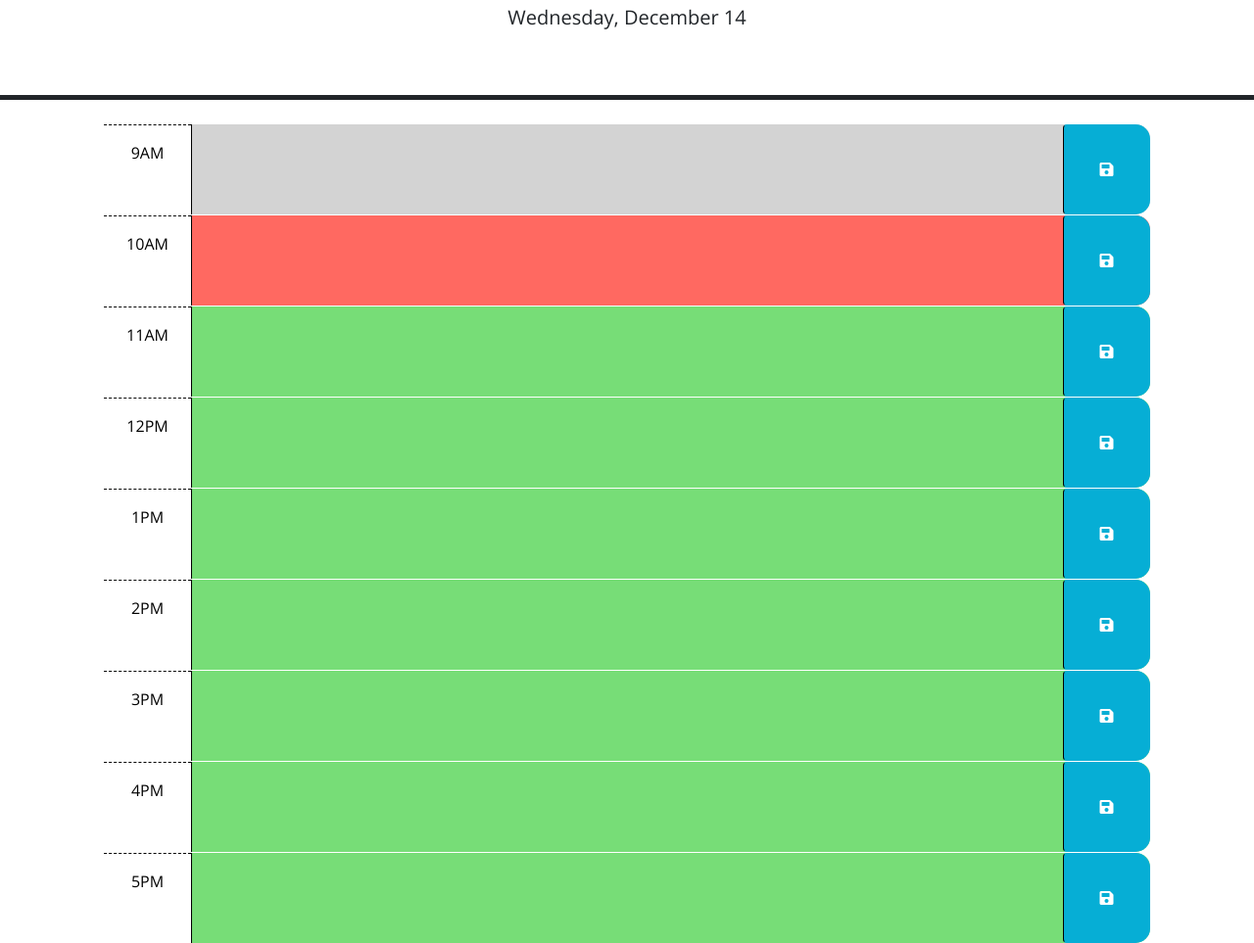
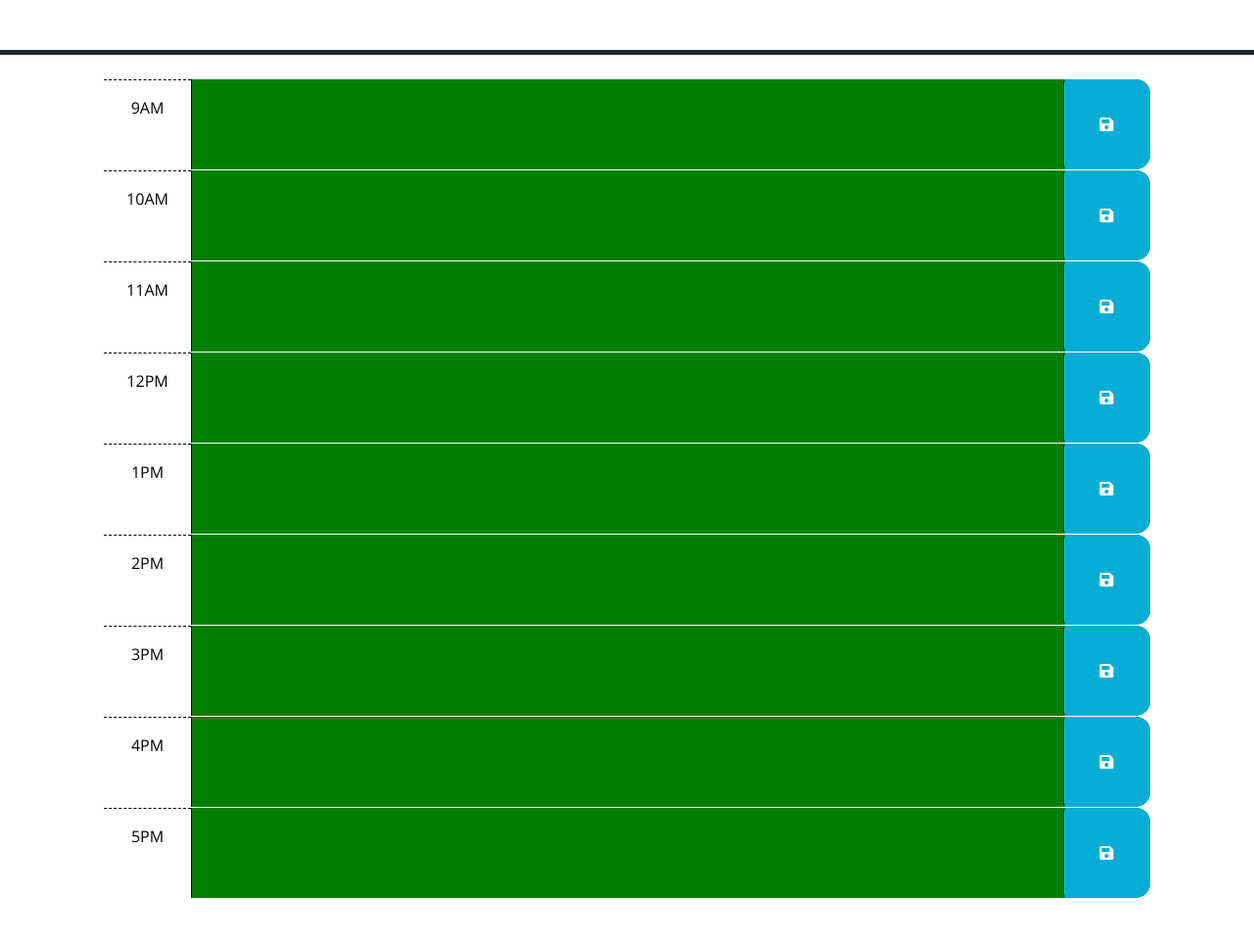
Before and after one commit to ED0920/work-day-scheduler, a plain HTML site: page index.html in a window 1280 px wide. Shown: the part 176-1139 px from the top of the page at 98% size. After the commit the page ends 1093 px from the top, so only its background shows below. Drawn offline with nearby package versions, Linux system fonts and the light colour scheme.

Commit message:
change background colour pending on time

```diff
--- a/Develop/script.js
+++ b/Develop/script.js
@@ -4,7 +4,7 @@
 
 // $("iner").wrap(<"div calss");
 
-$(function () {
+// $(function () {
   // TODO: Add a listener for click events on the save button. This code should
   // use the id in the containing time-block as a key to save the user input in
   // local storage. HINT: What does `this` reference in the click listener
@@ -23,7 +23,7 @@ $(function () {
   // attribute of each time-block be used to do this?
   //
   // TODO: Add code to display the current date in the header of the page.
-});
+// });
 
 let currentDateEl = document.getElementById("currentDay");
 
@@ -31,7 +31,7 @@ let currentDateEl = document.getElementById("currentDay");
 // Format date in header to grab current date
 var d = new dayjs().format("dddd, MMMM DD");
 
-currentDateEl.innerHTML = d
+// currentDateEl.innerHTML = d
 
 // Save button to save text in text area
 // for (var i = 9; i < 18; i++){
@@ -49,3 +49,31 @@ for (let i = 9; i < 18; i++){
   document.getElementById("text"+i).value = savedText;
 
 }
+
+const currentD = new Date();
+var currentHour = currentD.getHours();
+console.log(currentHour);
+
+// for (var i=9; i<18; i++){
+//   if (i < currentHour){
+//     document.getElementById("hour-"+i).style.backgroundColour = 'grey'
+//   }
+//   if (i === currentHour){
+//     document.getElementById("hour-"+i).style.backgroundColour = "red"
+//   }
+//   if (i > currentHour){
+//     document.getElementById("hour-"+i).style.backgroundColour = 'green'
+//   }
+// }
+
+for (var i=9; i<18; i++){
+  if (i < currentHour){
+    document.getElementById("hour-"+i).style.backgroundColor = 'grey'
+  }
+  if (i === currentHour){
+    document.getElementById("hour-"+i).style.backgroundColor = "red"
+  }
+  if (i > currentHour){
+    document.getElementById("hour-"+i).style.backgroundColor = 'green'
+  }
+}
--- a/index.html
+++ b/index.html
@@ -74,7 +74,7 @@
         </button>
       </div>
 
-      <div id="hour-1" class="row time-block future">
+      <div id="hour-13" class="row time-block future">
         <div class="col-2 col-md-1 hour text-center py-3">1PM</div>
         <textarea id="text13" class="col-8 col-md-10 description" rows="3"> </textarea>
         <button id="saveBtn13" class="btn saveBtn col-2 col-md-1" aria-label="save">
@@ -82,7 +82,7 @@
         </button>
       </div>
 
-      <div id="hour-2" class="row time-block future">
+      <div id="hour-14" class="row time-block future">
         <div class="col-2 col-md-1 hour text-center py-3">2PM</div>
         <textarea id="text14" class="col-8 col-md-10 description" rows="3"> </textarea>
         <button id="saveBtn14" class="btn saveBtn col-2 col-md-1" aria-label="save">
@@ -90,7 +90,7 @@
         </button>
       </div>
 
-      <div id="hour-3" class="row time-block future">
+      <div id="hour-15" class="row time-block future">
         <div class="col-2 col-md-1 hour text-center py-3">3PM</div>
         <textarea id="text15" class="col-8 col-md-10 description" rows="3"> </textarea>
         <button id="saveBtn15" class="btn saveBtn col-2 col-md-1" aria-label="save">
@@ -98,7 +98,7 @@
         </button>
       </div>
 
-      <div id="hour-4" class="row time-block future">
+      <div id="hour-16" class="row time-block future">
         <div class="col-2 col-md-1 hour text-center py-3">4PM</div>
         <textarea id="text16" class="col-8 col-md-10 description" rows="3"> </textarea>
         <button id="saveBtn16" class="btn saveBtn col-2 col-md-1" aria-label="save">
@@ -107,7 +107,7 @@
       </div>
 
 
-      <div id="hour-5" class="row time-block future">
+      <div id="hour-17" class="row time-block future">
         <div class="col-2 col-md-1 hour text-center py-3">5PM</div>
         <textarea id="text17" class="col-8 col-md-10 description" rows="3"> </textarea>
         <button id="saveBtn17" class="btn saveBtn col-2 col-md-1" aria-label="save">
```
